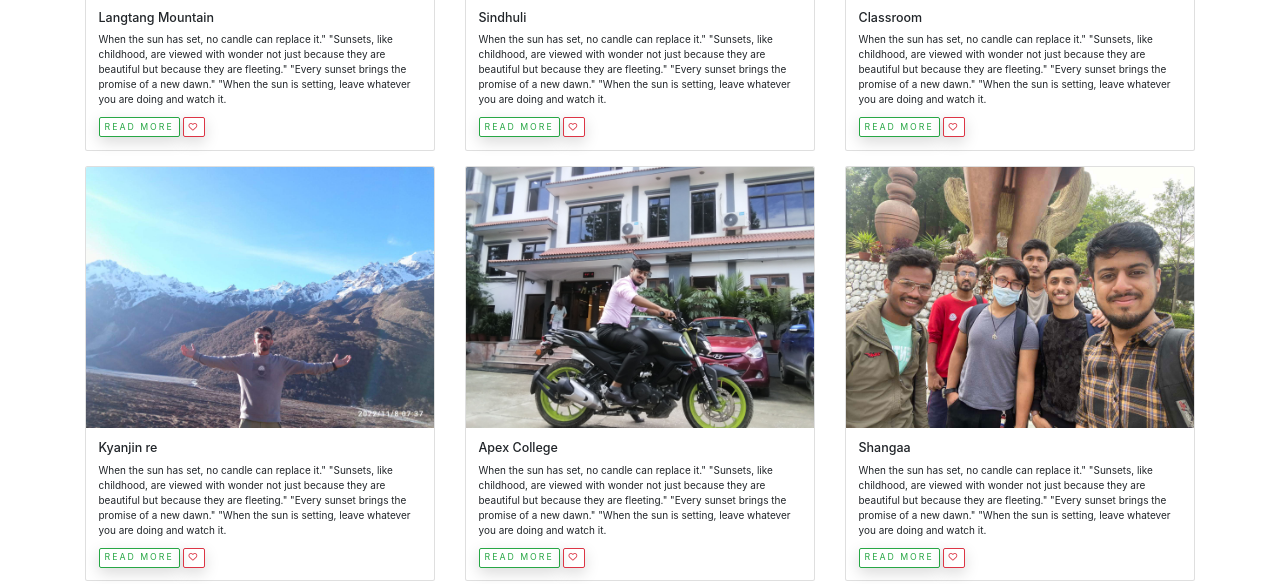
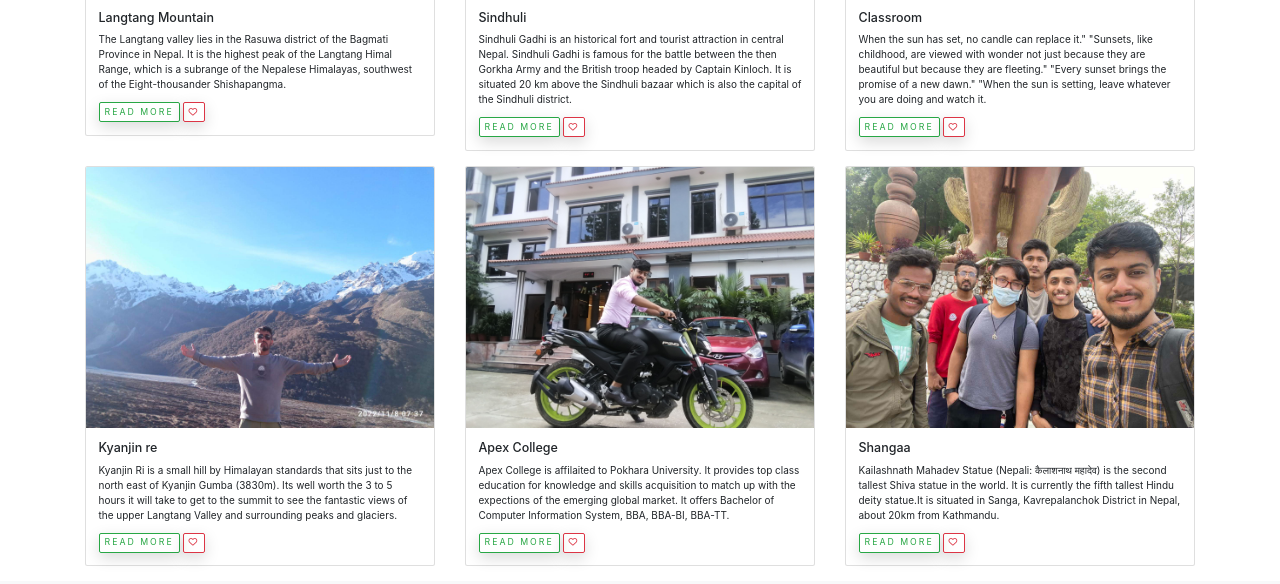
Before and after one commit to RNyaupane/mywebsite-portfolio, a website: page pages/blog.html in a window 1280 px wide. Shown: the part 385-969 px from the top of the page. Drawn offline with nearby package versions, Linux system fonts and the light colour scheme.

Commit message:
Blog Page Change on view

```diff
--- a/pages/blog.html
+++ b/pages/blog.html
@@ -107,14 +107,16 @@
     <section id="gallery">
         <div class="container">
           <div class="row">
+
           <div class="col-lg-4 mb-4">
             <div class="card">
-            <img src="../assets/jpeg/Blog1.jpg" alt="" class="card-img-top">
+                <img src="../assets/jpeg/Blog1.jpg" alt="" class="card-img-top"
+                style="height:100%0px;">
                 <div class="card-body">
                   <h5 class="card-title">Langtang Mountain</h5>
-              <p class="card-text">When the sun has set, no candle can replace it." "Sunsets, like childhood,
-                are viewed with wonder not just because they are beautiful but because they are fleeting."
-                "Every sunset brings the promise of a new dawn." "When the sun is setting, leave whatever you are doing and watch it.</p>
+                  <p class="card-text">The Langtang valley lies in the Rasuwa district of the Bagmati Province in Nepal. It is the highest peak of the Langtang Himal Range,
+                    which is a subrange of the Nepalese Himalayas, southwest of the Eight-thousander Shishapangma.
+                    </p>
                  <a href="" class="btn btn-outline-success btn-sm">Read More</a>
                   <a href="" class="btn btn-outline-danger btn-sm"><i class="far fa-heart"></i></a>
                 </div>
@@ -126,9 +128,9 @@
             style="height:100%0px;">
             <div class="card-body">
               <h5 class="card-title">Sindhuli</h5>
-              <p class="card-text">When the sun has set, no candle can replace it." "Sunsets, like childhood,
-                are viewed with wonder not just because they are beautiful but because they are fleeting."
-                "Every sunset brings the promise of a new dawn." "When the sun is setting, leave whatever you are doing and watch it.</p>
+              <p class="card-text">Sindhuli Gadhi is an historical fort and tourist attraction in central Nepal.
+                Sindhuli Gadhi is famous for the battle between the then Gorkha Army and the British troop headed
+                by Captain Kinloch. It is situated 20 km above the Sindhuli bazaar which is also the capital of the Sindhuli district.</p>
              <a href="" class="btn btn-outline-success btn-sm">Read More</a>
               <a href="" class="btn btn-outline-danger btn-sm"><i class="far fa-heart"></i></a>
             </div>
@@ -157,9 +159,10 @@
           style="height: 100%;">
           <div class="card-body">
             <h5 class="card-title">Kyanjin re</h5>
-            <p class="card-text">When the sun has set, no candle can replace it." "Sunsets, like childhood,
-              are viewed with wonder not just because they are beautiful but because they are fleeting."
-              "Every sunset brings the promise of a new dawn." "When the sun is setting, leave whatever you are doing and watch it.</p>
+            <p class="card-text">Kyanjin Ri is a small hill by Himalayan standards that sits just to the
+              north east of Kyanjin Gumba (3830m). Its well worth the 3 to 5 hours it will take to get to
+               the summit to see the fantastic views of the upper Langtang Valley and surrounding peaks and
+               glaciers.</p>
            <a href="" class="btn btn-outline-success btn-sm" >Read More</a>
             <a href="" class="btn btn-outline-danger btn-sm"><i class="far fa-heart"></i></a>
           </div>
@@ -170,9 +173,10 @@
           <img src="../assets/jpeg/Blog5.jpg" alt="" class="card-img-top">
           <div class="card-body">
             <h5 class="card-title">Apex College</h5>
-            <p class="card-text">When the sun has set, no candle can replace it." "Sunsets, like childhood,
-              are viewed with wonder not just because they are beautiful but because they are fleeting."
-              "Every sunset brings the promise of a new dawn." "When the sun is setting, leave whatever you are doing and watch it.</p>
+            <p class="card-text">Apex College is affilaited to Pokhara University.
+              It provides top class education for knowledge and skills acquisition
+              to match up with the expections of the emerging global market.
+              It offers Bachelor of Computer Information System, BBA, BBA-BI, BBA-TT.</p>
            <a href="" class="btn btn-outline-success btn-sm">Read More</a>
             <a href="" class="btn btn-outline-danger btn-sm"><i class="far fa-heart"></i></a>
           </div>
@@ -183,9 +187,9 @@
           <img src="../assets/jpeg/Blog6.jpg" alt="" class="card-img-top">
           <div class="card-body">
             <h5 class="card-title">Shangaa</h5>
-            <p class="card-text">When the sun has set, no candle can replace it." "Sunsets, like childhood,
-              are viewed with wonder not just because they are beautiful but because they are fleeting."
-              "Every sunset brings the promise of a new dawn." "When the sun is setting, leave whatever you are doing and watch it.</p>
+            <p class="card-text">Kailashnath Mahadev Statue (Nepali: कैलाशनाथ महादेव) is the second tallest Shiva
+              statue in the world. It is currently the fifth tallest Hindu deity statue.It is situated in Sanga,
+               Kavrepalanchok District in Nepal, about 20km from Kathmandu.</p>
            <a href="" class="btn btn-outline-success btn-sm">Read More</a>
             <a href="" class="btn btn-outline-danger btn-sm"><i class="far fa-heart"></i></a>
           </div>
@@ -302,12 +306,13 @@
           </div>
         </div>
       </section>
+
       <div
         class="text-center p-4"
         style="background-color: rgba(0, 0, 0, 0.05)"
       >
         © 2023 Copyright:
-        <a class="text-reset fw-bold" href="">roshan-nyaupane-vsd4wef</a>
+        <a class="text-reset fw-bold" href="">roshan-nyaupane-a6b8ba228</a>
       </div>
     </footer>
 
```
Lines whose indentation alone changed are shown as unchanged.
